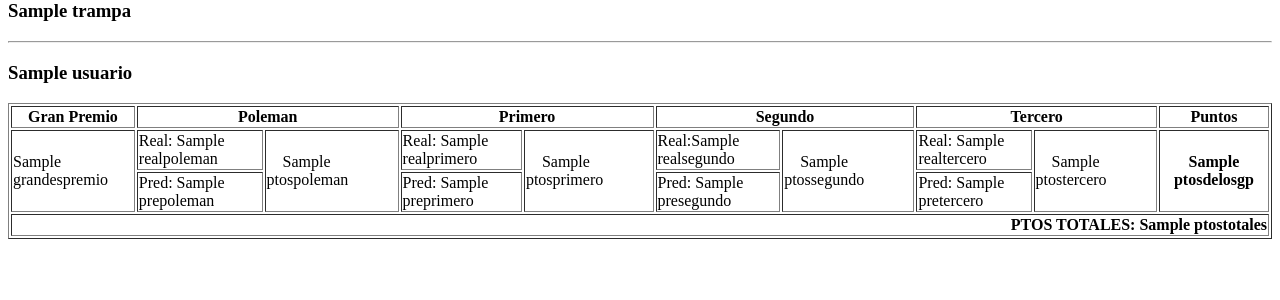
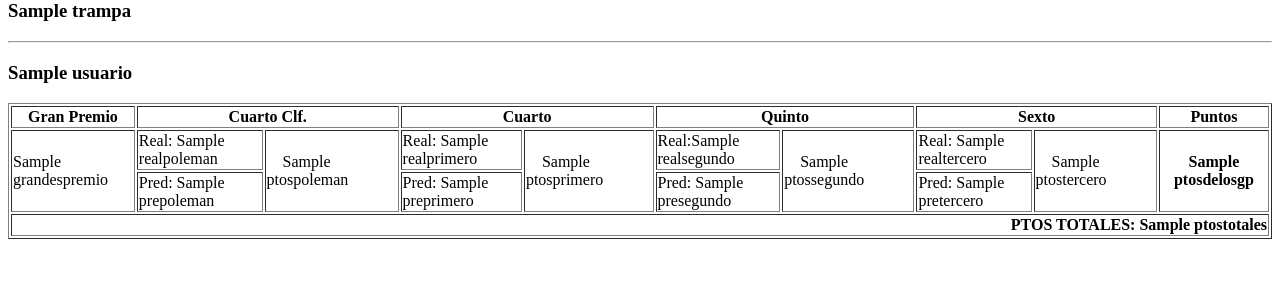
Before and after one commit to xodbox/prediccionf1, a Python web app: template templates/main.html in a window 1280 px wide. Shown: the part 283-583 px from the top of the page. Run offline with Jinja, Linux system fonts and the light colour scheme; the template is opened without the code that fills it: most values are stand-ins (such as "Sample title", 1, 10 or a date in 2020).

Commit message:
changed to cuarto quinto and sexto

```diff
--- a/templates/main.html
+++ b/templates/main.html
@@ -26,7 +26,7 @@
 		{% endfor %}
 		</select>
 		<br>
-		<input type = "submit" value = "Enviar Poleman">
+		<input type = "submit" value = "Enviar Cuarto Clasif">
 	</form>
 	<br>
 	{% endif %}
@@ -38,7 +38,7 @@
 		{% endfor %}
 		</select>
 		<br>
-		<input type = "submit" value = "Enviar Primero">
+		<input type = "submit" value = "Enviar Cuarto">
 	</form>
 	<br>
 	{% endif %}
@@ -50,7 +50,7 @@
 		{% endfor %}
 		</select>
 		<br>
-		<input type = "submit" value = "Enviar Segundo">
+		<input type = "submit" value = "Enviar Quinto">
 	</form>
 	<br>
 	{% endif %}
@@ -62,7 +62,7 @@
 		{% endfor %}
 		</select>
 		<br>
-		<input type = "submit" value = "Enviar Tercero">
+		<input type = "submit" value = "Enviar Sexto">
 	{% endif %}
 	</form>
 	<hr />
@@ -71,10 +71,10 @@
 	<table border="1">
 		<tr>
 			<th><div>Gran Premio</div></th>
-			<th colspan = "2">Poleman</th>
-			<th colspan = "2">Primero</th>
-			<th colspan = "2">Segundo</th>
-			<th colspan = "2">Tercero</th>
+			<th colspan = "2">Cuarto Clf.</th>
+			<th colspan = "2">Cuarto</th>
+			<th colspan = "2">Quinto</th>
+			<th colspan = "2">Sexto</th>
 			<th>Puntos</th>
 		</tr>
 		{% for i in range(userpoints.size) %}
```
